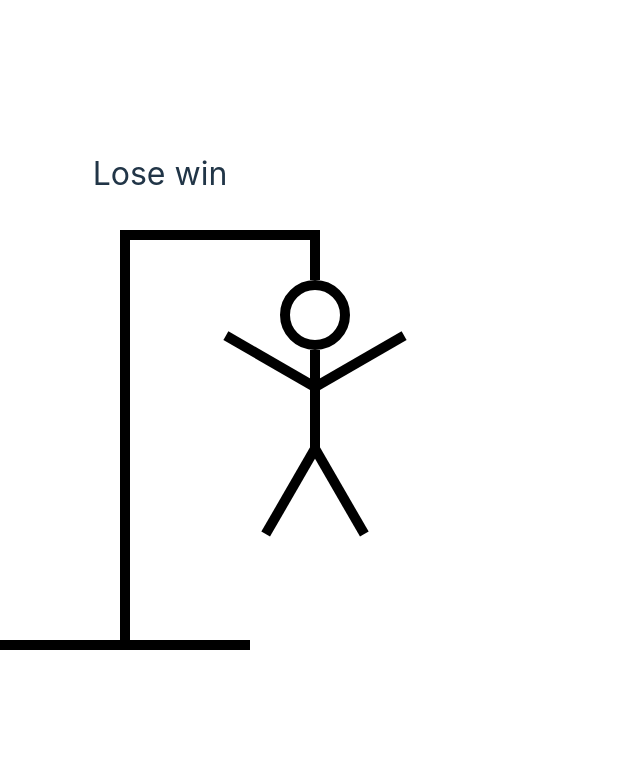
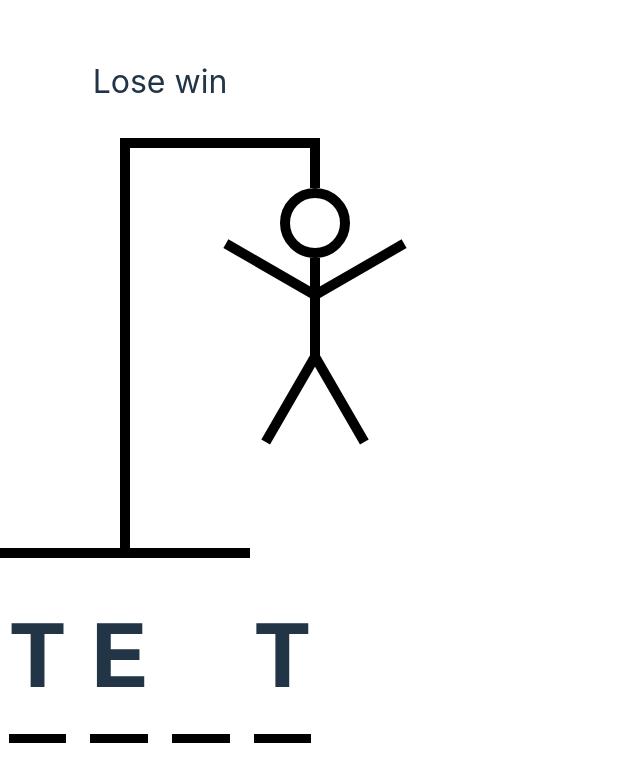
Before and after one commit to isankha007/react-hangman, a React (Vite) app: page / in a window 1280 px wide. Shown: the top 782 px of the page, without its empty margins (0-640 px from the left). Built offline with nearby package versions, Linux system fonts and the light colour scheme.

Commit message:
HangmanWord

```diff
--- a/src/App.tsx
+++ b/src/App.tsx
@@ -1,7 +1,7 @@
 import { useState } from "react"
 import words from "./wordList.json"
 import { HangmanDrawing } from "./components/HangmanDrawing"
-// import { HangmanWord } from "./components/HangmaWord"
+import { HangmanWord } from "./components/HangmaWord"
 // import { Keyboard } from "./components/Keyboard"
 
 function App() {
@@ -21,8 +21,8 @@ function App() {
         flexDirection: "column",
         gap: "2rem",
         margin: "0 auto",
-        justifyContent:"center",
         alignItems: "center",
+        alignContent: "center"
       }}>
         <div style={{
           fontSize:"2rem",
@@ -31,8 +31,8 @@ function App() {
             Lose win
         </div>
         <HangmanDrawing />
-        {/* <HangmanWord />
-        <Keyboard /> */}
+        <HangmanWord />
+        {/* <Keyboard /> */}
       </div>
   )
 }
--- a/src/components/HangmaWord.tsx
+++ b/src/components/HangmaWord.tsx
@@ -1,3 +1,26 @@
-export function HangmanWord(){
+export function HangmanWord() {
+    const word ="test"
+    const guessedLetters=["t","e","g"]
+    return (
+        <div style={{
+            display: "flex",
+            gap: ".25em",
+            fontSize: "6rem",
+            fontWeight:"bold",
+            textTransform:"uppercase",
+            fontFamily:"monospace"
+        }}>
+            {word.split("").map((letter,index)=>(
+                <span style={{borderBottom:".1em solid black"}}
+                key={index}>
+                <span
+                style={{
+                    visibility:guessedLetters.includes(letter)?
+                    "visible":"hidden",
+                }}>{letter}</span>
+                </span>
+            ))}
+        </div>
+    )
 
 }
```
